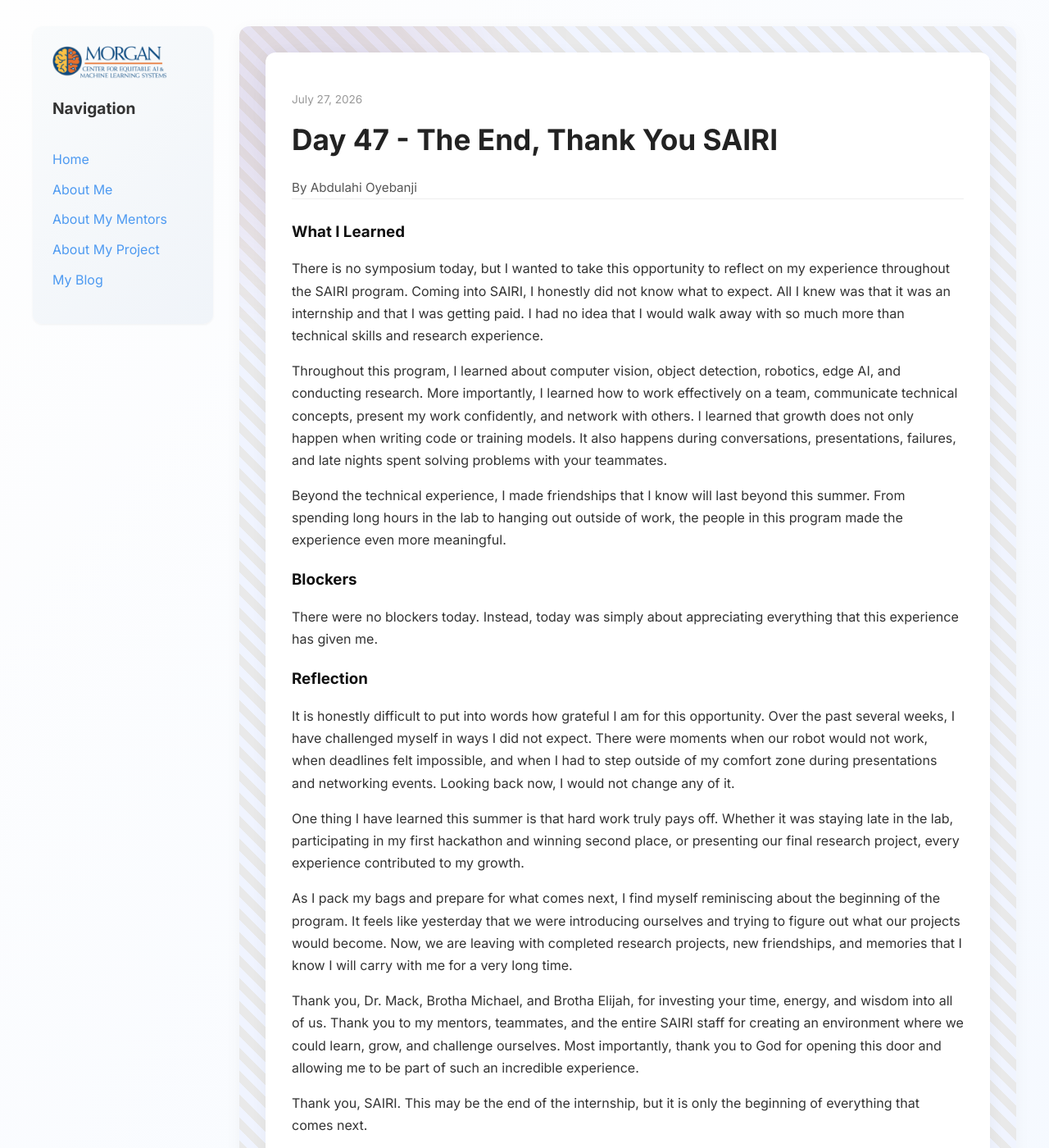
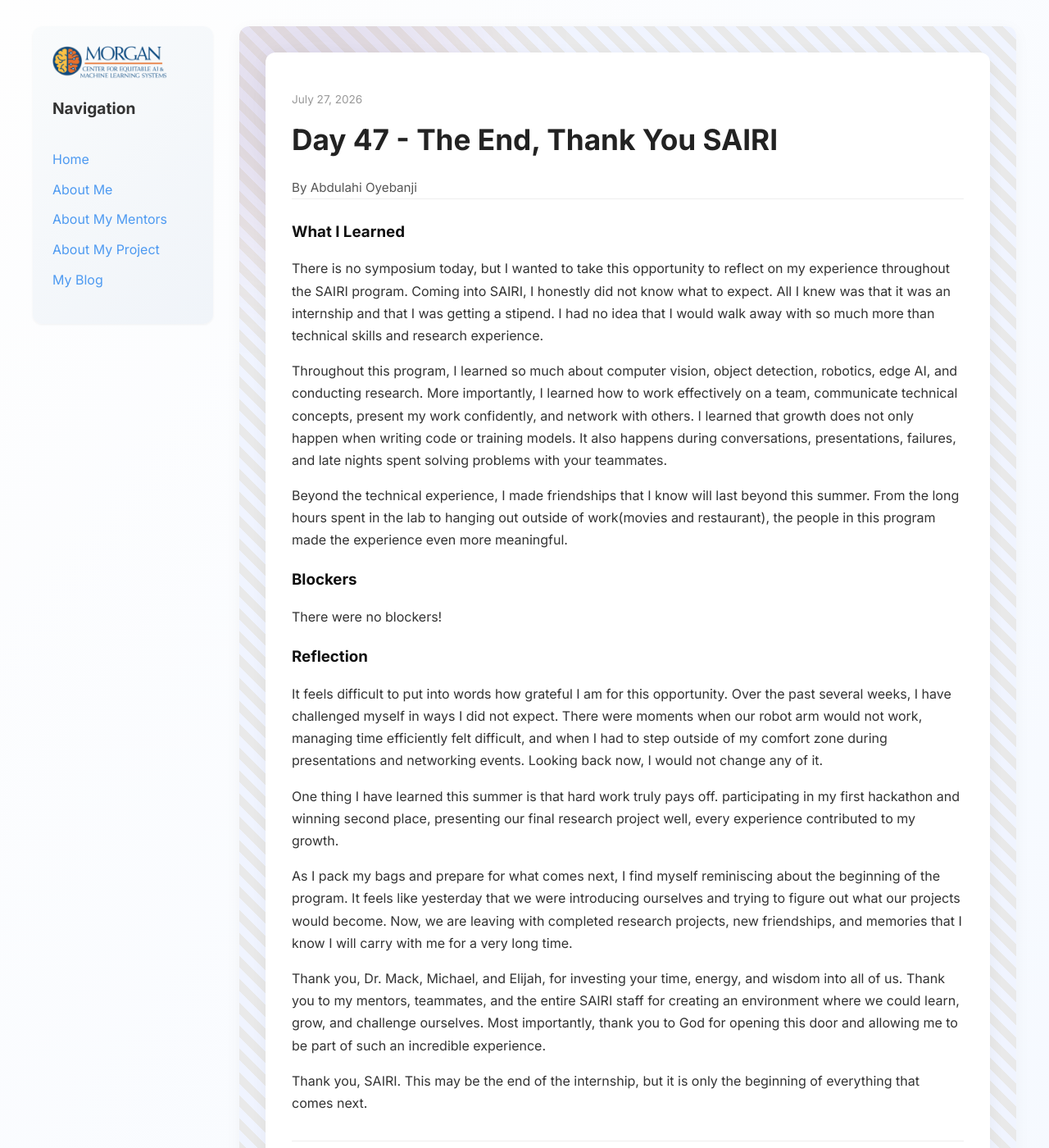
Before and after one commit to abdulahi-banji/abdulahi-banjiceamls26.github.io, a Jekyll site: the page built from _posts/2026-07-27-day-47.md, in a window 1280 px wide and 1400 px high. Shown: the whole window at 82% size. Built offline with Jekyll 4.4.1, drawn with Linux system fonts in a browser that asks for light colours.

Commit message:
Holy reminisce in day 47 reflection

```diff
--- a/_posts/2026-07-27-day-47.md
+++ b/_posts/2026-07-27-day-47.md
@@ -6,23 +6,23 @@ permalink: /day47.html
 tags: ['Reflection', 'Growth', 'SAIRI']
 
 what_i_learned: |
-  There is no symposium today, but I wanted to take this opportunity to reflect on my experience throughout the SAIRI program. Coming into SAIRI, I honestly did not know what to expect. All I knew was that it was an internship and that I was getting paid. I had no idea that I would walk away with so much more than technical skills and research experience.
+  There is no symposium today, but I wanted to take this opportunity to reflect on my experience throughout the SAIRI program. Coming into SAIRI, I honestly did not know what to expect. All I knew was that it was an internship and that I was getting a stipend. I had no idea that I would walk away with so much more than technical skills and research experience.
 
-  Throughout this program, I learned about computer vision, object detection, robotics, edge AI, and conducting research. More importantly, I learned how to work effectively on a team, communicate technical concepts, present my work confidently, and network with others. I learned that growth does not only happen when writing code or training models. It also happens during conversations, presentations, failures, and late nights spent solving problems with your teammates.
+  Throughout this program, I learned so much about computer vision, object detection, robotics, edge AI, and conducting research. More importantly, I learned how to work effectively on a team, communicate technical concepts, present my work confidently, and network with others. I learned that growth does not only happen when writing code or training models. It also happens during conversations, presentations, failures, and late nights spent solving problems with your teammates.
 
-  Beyond the technical experience, I made friendships that I know will last beyond this summer. From spending long hours in the lab to hanging out outside of work, the people in this program made the experience even more meaningful.
+  Beyond the technical experience, I made friendships that I know will last beyond this summer. From the long hours spent in the lab to hanging out outside of work(movies and restaurant), the people in this program made the experience even more meaningful.
 
 blockers: |
-  There were no blockers today. Instead, today was simply about appreciating everything that this experience has given me.
+  There were no blockers!
 
 reflection: |
-  It is honestly difficult to put into words how grateful I am for this opportunity. Over the past several weeks, I have challenged myself in ways I did not expect. There were moments when our robot would not work, when deadlines felt impossible, and when I had to step outside of my comfort zone during presentations and networking events. Looking back now, I would not change any of it.
+  It feels difficult to put into words how grateful I am for this opportunity. Over the past several weeks, I have challenged myself in ways I did not expect. There were moments when our robot arm would not work, managing time efficiently felt difficult, and when I had to step outside of my comfort zone during presentations and networking events. Looking back now, I would not change any of it.
 
-  One thing I have learned this summer is that hard work truly pays off. Whether it was staying late in the lab, participating in my first hackathon and winning second place, or presenting our final research project, every experience contributed to my growth.
+  One thing I have learned this summer is that hard work truly pays off. participating in my first hackathon and winning second place, presenting our final research project well, every experience contributed to my growth.
 
   As I pack my bags and prepare for what comes next, I find myself reminiscing about the beginning of the program. It feels like yesterday that we were introducing ourselves and trying to figure out what our projects would become. Now, we are leaving with completed research projects, new friendships, and memories that I know I will carry with me for a very long time.
 
-  Thank you, Dr. Mack, Brotha Michael, and Brotha Elijah, for investing your time, energy, and wisdom into all of us. Thank you to my mentors, teammates, and the entire SAIRI staff for creating an environment where we could learn, grow, and challenge ourselves. Most importantly, thank you to God for opening this door and allowing me to be part of such an incredible experience.
+  Thank you, Dr. Mack,  Michael, and  Elijah, for investing your time, energy, and wisdom into all of us. Thank you to my mentors, teammates, and the entire SAIRI staff for creating an environment where we could learn, grow, and challenge ourselves. Most importantly, thank you to God for opening this door and allowing me to be part of such an incredible experience.
 
   Thank you, SAIRI. This may be the end of the internship, but it is only the beginning of everything that comes next.
 ---
```
